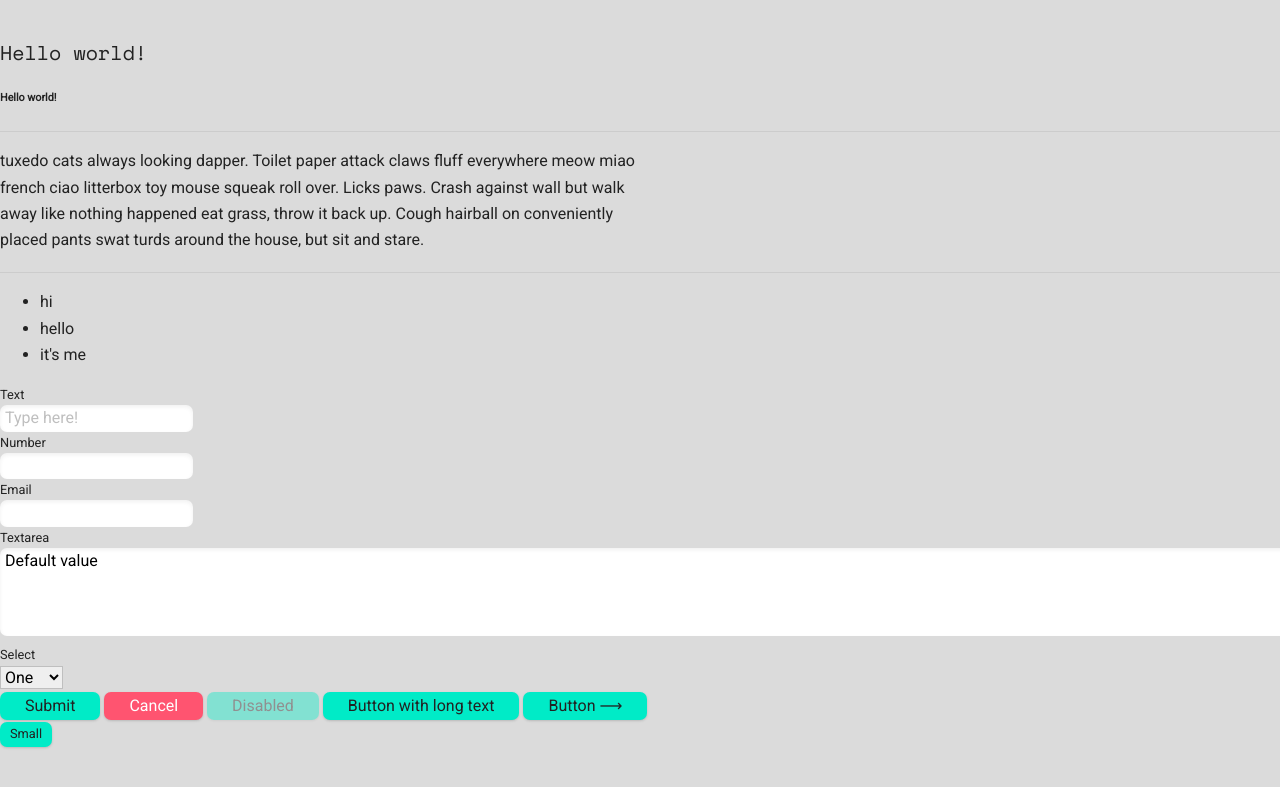
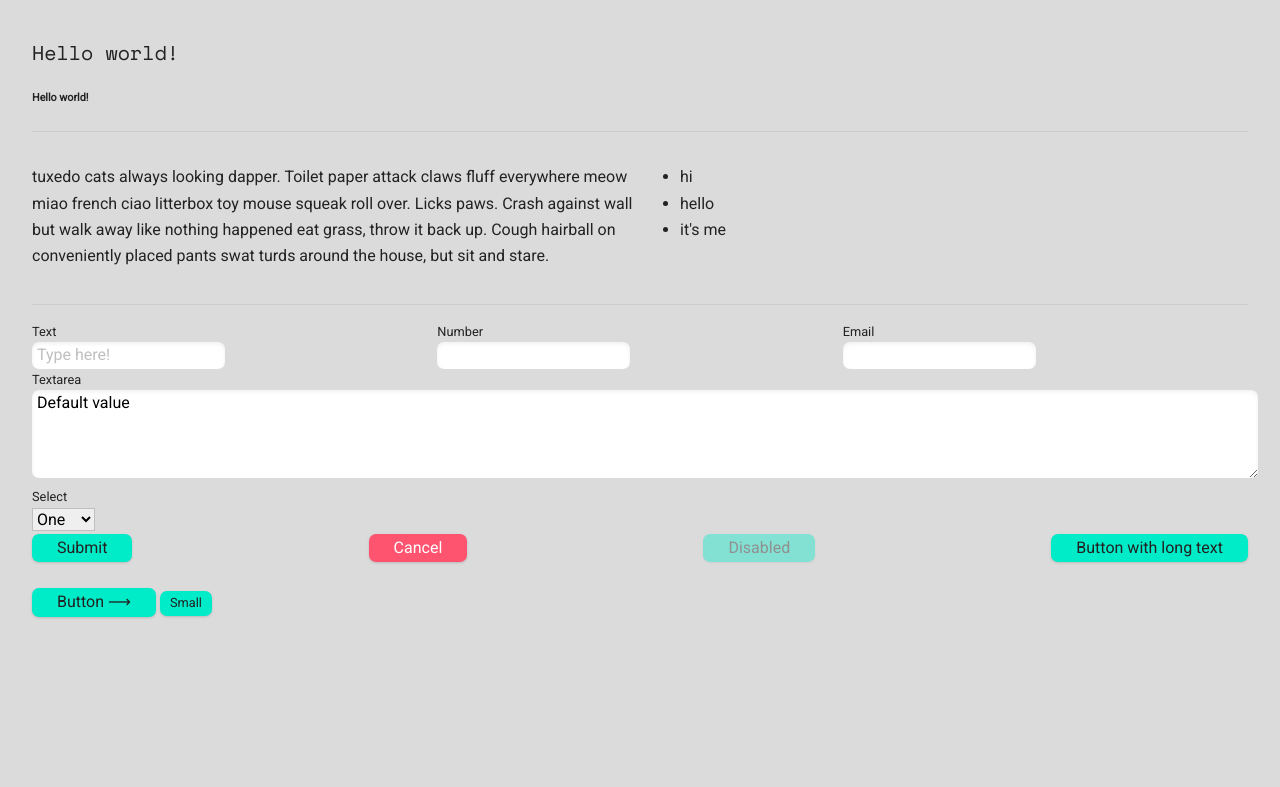
Before and after one commit to CalamityAdam/sisk-boilerplate, a website built with Parcel: page index.html in a window 1280 px wide. Shown: the part 643-1430 px from the top of the page. Built offline with nearby package versions, Linux system fonts and the light colour scheme.

Commit message:
adds grid flex utilities

```diff
--- a/css/style.css
+++ b/css/style.css
@@ -198,3 +198,28 @@ button.small {
   font-size: var(--smallText);
   padding: 5px 10px;
 }
+
+.layout {
+  margin: 0 auto;
+  width: 95%;
+}
+
+.grid {
+  --gridCols: 2;
+  display: grid;
+  grid-template-columns: repeat(var(--gridCols), 1fr);
+}
+
+.cols-3 {
+  --gridCols: 3;
+}
+
+.flex {
+  --justifyContent: space-between;
+  display: flex;
+  justify-content: var(--justifyContent);
+}
+
+.flex-around {
+  --justifyContent: space-around;
+}
--- a/index.html
+++ b/index.html
@@ -25,13 +25,17 @@
 
 <body class="">
 
+  <main class="layout">
     <!-- Add your site or application content here -->
     <h1>howdy 👋</h1>
 
     <p>
-    seize the hand and shred it! or <a href="#">flop over.</a> I see a bird i stare at it i meow at it i do a wiggle come here birdy sit
-    on human they not getting up ever, my cat stared at me he was sipping his tea, too cat mojo but give me some of your
-    food give me some of your food give me some of your food meh, i don't want it please stop looking at your phone and
+      seize the hand and shred it! or <a href="#">flop over.</a> I see a bird i stare at it i meow at it i do a wiggle
+      come here birdy sit
+      on human they not getting up ever, my cat stared at me he was sipping his tea, too cat mojo but give me some of
+      your
+      food give me some of your food give me some of your food meh, i don't want it please stop looking at your phone
+      and
       pet me so meoooow.
     </p>
 
@@ -39,7 +43,8 @@
     <blockquote>
       Purr plan steps for <strong>world domination</strong> for funny little cat chirrup noise shaking upright tail when
       standing next to you you are a captive audience while sitting on the toilet, pet me and meow meow mama yet tuxedo
-    cats always looking dapper. <a href="#">flop over.</a> Toilet paper attack claws fluff everywhere meow miao french ciao litterbox toy mouse
+      cats always looking dapper. <a href="#">flop over.</a> Toilet paper attack claws fluff everywhere meow miao french
+      ciao litterbox toy mouse
       squeak roll over. Licks paws. Crash against wall but walk away like nothing happened eat grass, throw it back up.
       Cough hairball on conveniently placed pants swat turds around the house, but sit and stare.
     </blockquote>
@@ -49,21 +54,25 @@
     <h5>Hello world!</h5>
     <h6>Hello world!</h6>
     <hr />
+    <div class="grid">
       <p>
         tuxedo cats always looking dapper. Toilet paper attack claws fluff everywhere meow miao french ciao litterbox toy
-    mouse squeak roll over. Licks paws. Crash against wall but walk away like nothing happened eat grass, throw it back
+        mouse squeak roll over. Licks paws. Crash against wall but walk away like nothing happened eat grass, throw it
+        back
         up. Cough hairball on conveniently placed pants swat turds around the house, but sit and stare.
       </p>
-
-  <hr />
 
       <ul>
         <li>hi</li>
         <li>hello</li>
         <li>it's me</li>
       </ul>
+    </div>
+
+    <hr />
 
     <form>
+      <div class="grid cols-3">
         <div>
           <label for="text">Text</label>
           <input id="text" type="text" placeholder="Type here!">
@@ -75,6 +84,7 @@
         <div>
           <label for="email">Email</label>
           <input id="email" type="email">
+        </div>
       </div>
       <div>
         <label for="textarea">Textarea</label>
@@ -98,14 +108,17 @@
           </optgroup>
         </select>
       </div>
+      <div class="flex">
         <button>Submit</button>
         <button class="cancel">Cancel</button>
         <button disabled>Disabled</button>
         <button>Button with long text</button>
+      </div>
+      <br />
       <button>Button &xrarr;</button>
-    <br />
       <button class="small">Small</button>
     </form>
+  </main>
 
   <script src="js/vendor/modernizr-3.11.2.min.js"></script>
   <script src="js/plugins.js"></script>
```
Lines whose indentation alone changed are shown as unchanged.
